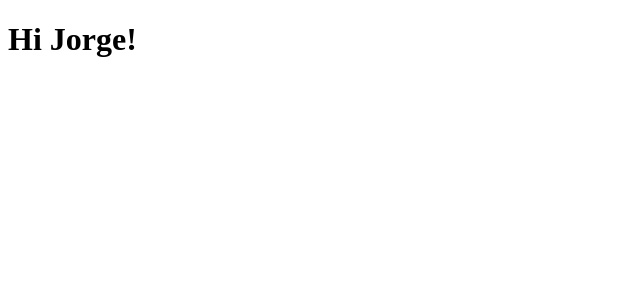
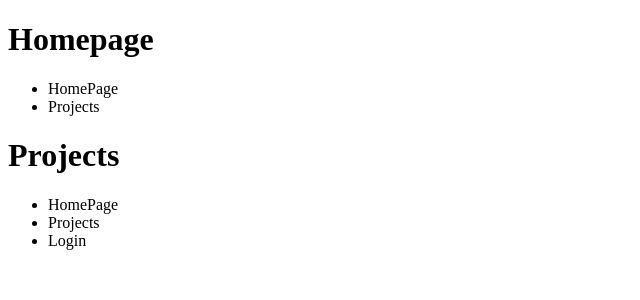
Before and after one commit to jorgediasdsg/gostackn1, a React app in the folder frontend/: page / in a window 1280 px wide. Shown: the top 300 px of the page, without its empty margins (0-640 px from the left). Built offline with nearby package versions, Linux system fonts and the light colour scheme.

Commit message:
Configurando React

```diff
--- a/frontend/src/App.js
+++ b/frontend/src/App.js
@@ -1,7 +1,28 @@
-import react from 'react';
+import React from 'react';
+import Header from './components/Header';
+import { unmountComponentAtNode } from 'react-dom';
 
+// Componente
+// Propriedade
+// Estado
 function App () {
-    return <h1>Hi Jorge!</h1>;
+    return (
+    <>
+        <Header title="Homepage">
+            <ul>
+                <li>HomePage</li>
+                <li>Projects</li>
+            </ul>
+        </Header>
+        <Header title="Projects">
+            <ul>
+                <li>HomePage</li>
+                <li>Projects</li>
+                <li>Login</li>
+            </ul>
+        </Header>
+    </>
+    )
 }
 
 export default App;
--- /dev/null
+++ b/frontend/src/components/Header.js
@@ -0,0 +1,11 @@
+import React from 'react';
+
+export default function Header({title, children}){
+    return (
+        <header>
+            <h1>{title}</h1>
+
+            {children}
+        </header>
+    )
+}
--- a/frontend/src/index.js
+++ b/frontend/src/index.js
@@ -1,4 +1,4 @@
-import react from 'react';
+import React from 'react';
 import { render } from 'react-dom';
 
 import App from './App';
```
